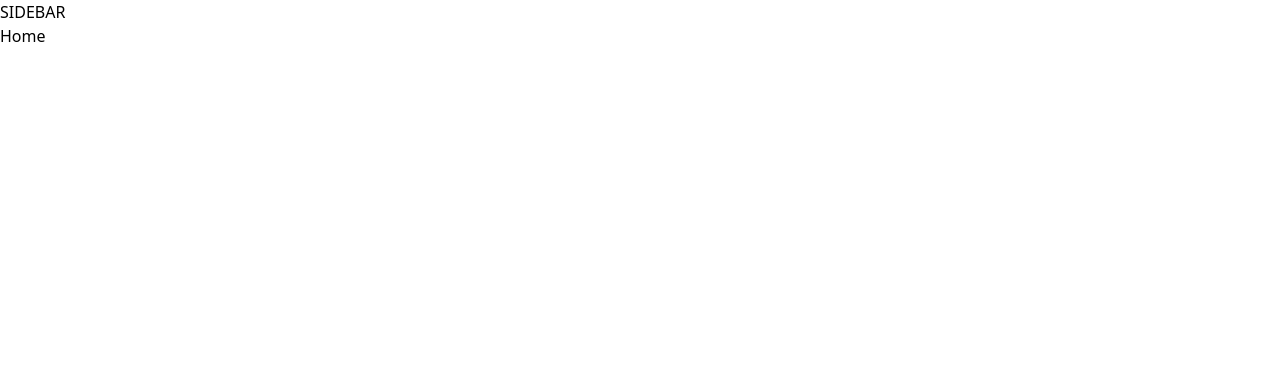
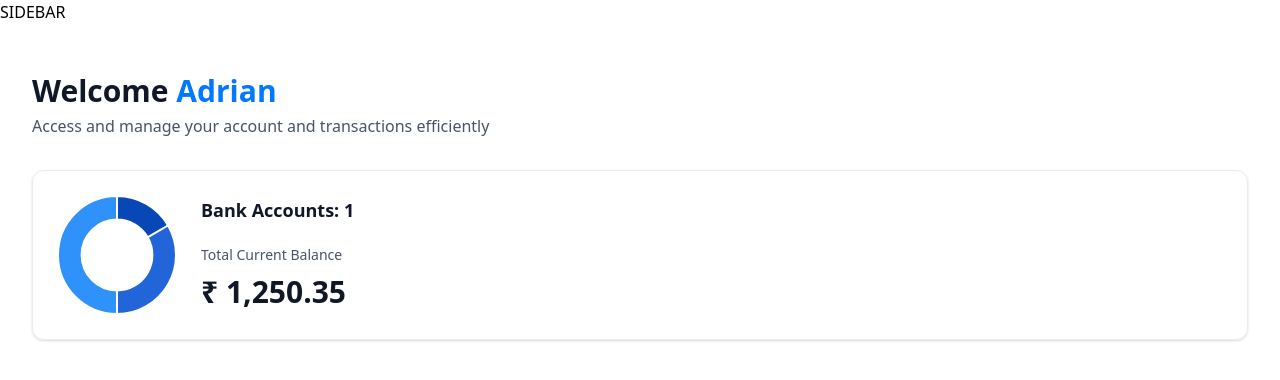
Before and after one commit to Saswati1701/banking_app, a Next.js app: page / in a window 1280 px wide. Shown: the top 380 px of the page. Built offline with nearby package versions, Linux system fonts and the light colour scheme.

Commit message:
implement middle section of homepage - HeaderBox, TotalBalanceBox, DoughnutChart, AnimatedCounter

```diff
--- a/app/(root)/page.tsx
+++ b/app/(root)/page.tsx
@@ -1,8 +1,28 @@
-import React from 'react'
+import HeaderBox from '@/components/ui/HeaderBox'
+import TotalBalanceBox from '@/components/ui/TotalBalanceBox';
 
 const Home  = () => {
+const loggedIn = {firstName: 'Adrian'};
+
   return (
-    <div>Home</div>
+    <section className='home'>
+      <div className="home-content">
+        <header className="home-header">
+          <HeaderBox
+            type="greeting"
+            title="Welcome"
+            user={loggedIn?.firstName || "Guest"}
+            subtext="Access and manage your account and transactions efficiently"
+          />
+
+          <TotalBalanceBox
+            accounts={[]}
+            totalBanks={1}
+            totalCurrentBalance={1250.35}
+          />
+        </header>
+      </div>
+    </section>
   )
 }
 
--- /dev/null
+++ b/components/ui/AnimatedCounter.tsx
@@ -0,0 +1,17 @@
+'use client';
+import CountUp from 'react-countup'
+
+const AnimatedCounter = ({amount}:{amount:number}) => {
+  return (
+    <div className='w-full'>
+        <CountUp
+            decimals={2}
+            decimal='.'
+            prefix='₹ '
+            end={amount}
+        />
+    </div>
+  )
+}
+
+export default AnimatedCounter
--- /dev/null
+++ b/components/ui/DoughnutChart.tsx
@@ -0,0 +1,32 @@
+"use client"
+
+import {Chart as ChartJS, ArcElement, Tooltip, Legend} from "chart.js"
+import { Doughnut } from 'react-chartjs-2'
+
+ChartJS.register(ArcElement, Tooltip, Legend);
+const DoughnutChart = ({accounts}:DoughnutChartProps) => {
+    const data = {
+        datasets: [
+            {
+                label: 'Banks',
+                data: [1250, 2500, 3750],
+                backgroundColor: ['#0747b6', '#2265d8', '#2f91fa']
+            }
+        ],
+        labels: ['Bank 1', 'Bank 2', 'Bank 3']
+    }
+  return <Doughnut
+    data={data}
+    options={{
+        cutout: '60%',
+        plugins:{
+            legend:{
+                display:false
+            }
+        }
+    }}
+  />
+
+}
+
+export default DoughnutChart
--- /dev/null
+++ b/components/ui/HeaderBox.tsx
@@ -0,0 +1,18 @@
+
+const HeaderBox = ({type = "title", title, subtext, user}: HeaderBoxProps) => {
+  return (
+    <div className='header-box'>
+        <h1 className="header-box-title">
+            {title}
+            {type==='greeting' && (
+                <span className="text-bankGradient">
+                    &nbsp;{user}
+                </span>
+            )}
+        </h1>
+        <p className='header-box-subtext'>{subtext}</p>
+    </div>
+  )
+}
+
+export default HeaderBox
--- /dev/null
+++ b/components/ui/TotalBalanceBox.tsx
@@ -0,0 +1,30 @@
+import { formatAmount } from '@/lib/utils'
+import React from 'react'
+import AnimatedCounter from './AnimatedCounter'
+import DoughnutChart from './DoughnutChart'
+
+const TotalBalanceBox = ({ accounts = [], totalBanks, totalCurrentBalance}: TotalBalanceBoxProps) => {
+  return (
+    <section className='total-balance'>
+        <div className="total-balance-chart">
+            <DoughnutChart accounts={accounts}/>
+        </div>
+
+        <div className='flex flex-col gap-6'>
+            <h2 className='header-2'>
+                Bank Accounts: {totalBanks}
+            </h2>
+            <div className='flex flex-col gap-2'>
+                <p className="total-balance-label">
+                    Total Current Balance
+                </p>
+                <div className='total-balance-amount flex-center gap-2'>
+                    <AnimatedCounter amount={totalCurrentBalance}/>
+                </div>
+            </div>
+        </div>
+    </section>
+  )
+}
+
+export default TotalBalanceBox
--- a/components/ui/button.tsx
+++ /dev/null
@@ -1,56 +0,0 @@
-import * as React from "react"
-import { Slot } from "@radix-ui/react-slot"
-import { cva, type VariantProps } from "class-variance-authority"
-
-import { cn } from "@/lib/utils"
-
-const buttonVariants = cva(
-  "inline-flex items-center justify-center whitespace-nowrap rounded-md text-sm font-medium ring-offset-background transition-colors focus-visible:outline-none focus-visible:ring-2 focus-visible:ring-ring focus-visible:ring-offset-2 disabled:pointer-events-none disabled:opacity-50",
-  {
-    variants: {
-      variant: {
-        default: "bg-primary text-primary-foreground hover:bg-primary/90",
-        destructive:
-          "bg-destructive text-destructive-foreground hover:bg-destructive/90",
-        outline:
-          "border border-input bg-background hover:bg-accent hover:text-accent-foreground",
-        secondary:
-          "bg-secondary text-secondary-foreground hover:bg-secondary/80",
-        ghost: "hover:bg-accent hover:text-accent-foreground",
-        link: "text-primary underline-offset-4 hover:underline",
-      },
-      size: {
-        default: "h-10 px-4 py-2",
-        sm: "h-9 rounded-md px-3",
-        lg: "h-11 rounded-md px-8",
-        icon: "h-10 w-10",
-      },
-    },
-    defaultVariants: {
-      variant: "default",
-      size: "default",
-    },
-  }
-)
-
-export interface ButtonProps
-  extends React.ButtonHTMLAttributes<HTMLButtonElement>,
-    VariantProps<typeof buttonVariants> {
-  asChild?: boolean
-}
-
-const Button = React.forwardRef<HTMLButtonElement, ButtonProps>(
-  ({ className, variant, size, asChild = false, ...props }, ref) => {
-    const Comp = asChild ? Slot : "button"
-    return (
-      <Comp
-        className={cn(buttonVariants({ variant, size, className }))}
-        ref={ref}
-        {...props}
-      />
-    )
-  }
-)
-Button.displayName = "Button"
-
-export { Button, buttonVariants }
--- a/package.json
+++ b/package.json
@@ -10,11 +10,16 @@
   },
   "dependencies": {
     "@radix-ui/react-slot": "^1.1.0",
+    "chart.js": "^4.4.3",
     "class-variance-authority": "^0.7.0",
     "clsx": "^2.1.1",
     "lucide-react": "^0.407.0",
     "next": "14.2.4",
+    "query-string": "^9.0.0",
     "react": "^18",
+    "react-chart.js": "^1.0.0",
+    "react-chartjs-2": "^5.2.0",
+    "react-countup": "^6.5.3",
     "react-dom": "^18",
     "tailwind-merge": "^2.4.0",
     "tailwindcss-animate": "^1.0.7"
--- a/types/index.d.ts
+++ b/types/index.d.ts
@@ -202,7 +202,7 @@
   appwriteItemId?: string;
 }
 
-declare interface TotlaBalanceBoxProps {
+declare interface TotalBalanceBoxProps {
   accounts: Account[];
   totalBanks: number;
   totalCurrentBalance: number;
```
Also changed, not shown: 1 other file (tests, documents, lock files or other folders).
